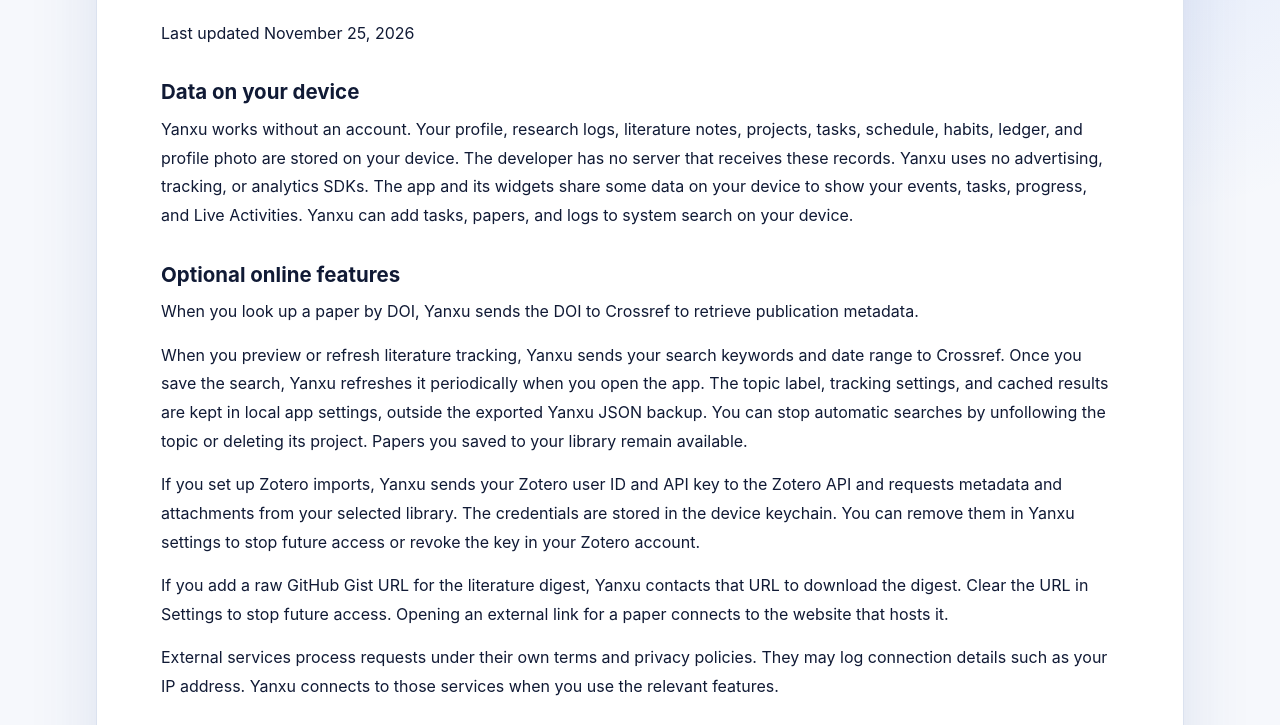
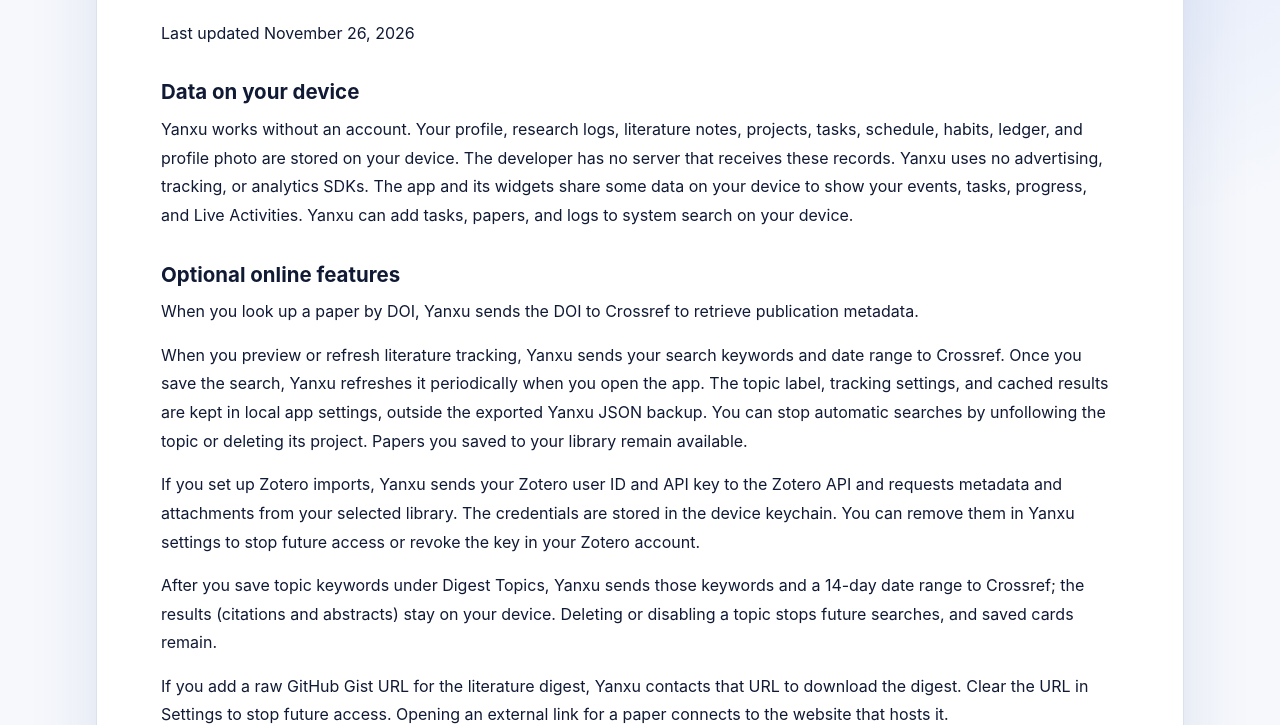
Before and after one commit to Brian-jiangz/yanxu-support, a plain HTML site: page en/privacy/index.html in a window 1280 px wide. Shown: the part 227-952 px from the top of the page. Drawn offline with Linux system fonts and the light colour scheme.

Commit message:
Privacy policy: digest topics send keywords to Crossref; updated Nov 26

```diff
--- a/en/privacy/index.html
+++ b/en/privacy/index.html
@@ -25,13 +25,14 @@
   <main>
     <div id="content" class="content">
       <h1>Privacy Policy</h1>
-  <p>Last updated November 25, 2026</p>
+  <p>Last updated November 26, 2026</p>
   <h2>Data on your device</h2>
   <p>Yanxu works without an account. Your profile, research logs, literature notes, projects, tasks, schedule, habits, ledger, and profile photo are stored on your device. The developer has no server that receives these records. Yanxu uses no advertising, tracking, or analytics SDKs. The app and its widgets share some data on your device to show your events, tasks, progress, and Live Activities. Yanxu can add tasks, papers, and logs to system search on your device.</p>
   <h2>Optional online features</h2>
   <p>When you look up a paper by DOI, Yanxu sends the DOI to Crossref to retrieve publication metadata.</p>
   <p>When you preview or refresh literature tracking, Yanxu sends your search keywords and date range to Crossref. Once you save the search, Yanxu refreshes it periodically when you open the app. The topic label, tracking settings, and cached results are kept in local app settings, outside the exported Yanxu JSON backup. You can stop automatic searches by unfollowing the topic or deleting its project. Papers you saved to your library remain available.</p>
   <p>If you set up Zotero imports, Yanxu sends your Zotero user ID and API key to the Zotero API and requests metadata and attachments from your selected library. The credentials are stored in the device keychain. You can remove them in Yanxu settings to stop future access or revoke the key in your Zotero account.</p>
+  <p>After you save topic keywords under Digest Topics, Yanxu sends those keywords and a 14-day date range to Crossref; the results (citations and abstracts) stay on your device. Deleting or disabling a topic stops future searches, and saved cards remain.</p>
   <p>If you add a raw GitHub Gist URL for the literature digest, Yanxu contacts that URL to download the digest. Clear the URL in Settings to stop future access. Opening an external link for a paper connects to the website that hosts it.</p>
   <p>External services process requests under their own terms and privacy policies. They may log connection details such as your IP address. Yanxu connects to those services when you use the relevant features.</p>
   <h2>Notifications and photos</h2>
```
Also changed, not shown: privacy/index.html (+2 -1 lines).
